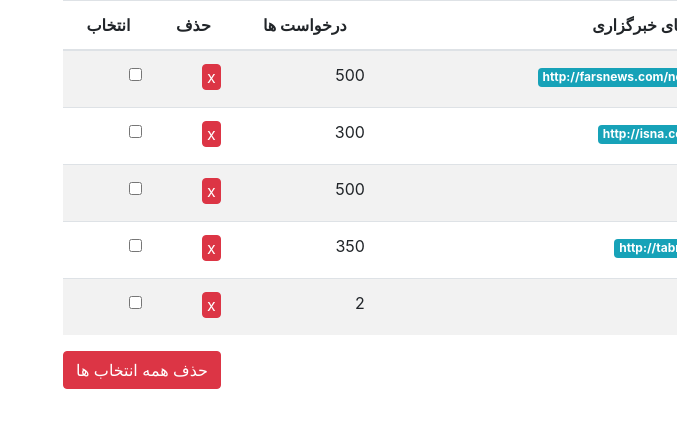
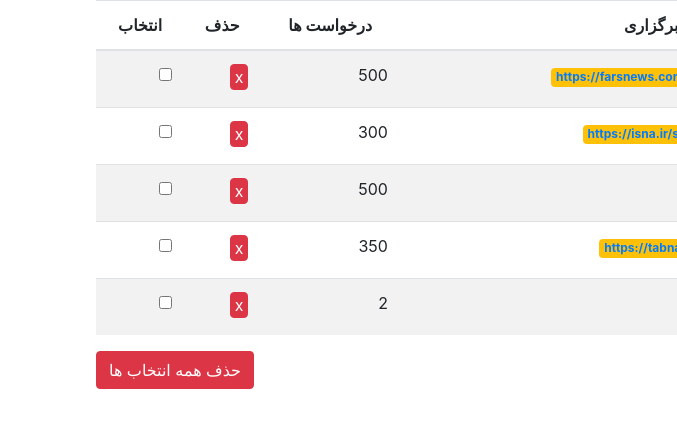
Before and after one commit to shabrang/myTask, a React (Create React App) app: page / in a window 1280 px wide. Shown: the top 428 px of the page, without its empty margins (603-1280 px from the left). Built offline with nearby package versions, Linux system fonts and the light colour scheme.

Commit message:
complete-final

```diff
--- a/src/components/News/ShowNews.js
+++ b/src/components/News/ShowNews.js
@@ -8,14 +8,14 @@ class ShowNews extends Component {
     return item.links.map((link, index) => {
       return (
         <Fragment key={index}>
-          <span className='badge badge-info ml-2'>
+          <span className='badge badge-warning ml-2'>
             <span
               onClick={() => this.props.deleteLink(item.id, index)}
               className='badge badge-secondary ml-1'
             >
               X
             </span>
-            {link}
+            <a href={link} target='_blank'> {link}</a>
           </span>
         </Fragment>
       )
--- a/src/components/News/data.js
+++ b/src/components/News/data.js
@@ -2,25 +2,25 @@ export const news = [
   {
     'id': 1,
     'title': 'fars news',
-    'links': [ 'http://farsnews.com', 'http://farsnews.com/news' ],
+    'links': [ 'https://farsnews.com/', 'https://farsnews.com/social' ],
     'request': 500
   },
   {
     'id': 2,
     'title': 'isna news',
-    'links': [ 'http://isna.com', 'http://isna.com/news' ],
+    'links': [ 'https://isna.ir', 'https://isna.ir/service/Economy' ],
     'request': 300
   },
   {
     'id': 3,
     'title': 'mashregh news',
-    'links': [ 'http://mashregh.com' ],
+    'links': [ 'https://mashreghnews.ir/' ],
     'request': 500
   },
   {
     'id': 4,
     'title': 'tabnak news',
-    'links': [ 'http://tabnak.ir' ,'http://tabnak.ir/dla'],
+    'links': [ 'http://tabnak.ir' ,'https://tabnak.ir/fa/cultural'],
     'request': 350
   },
   {
```
